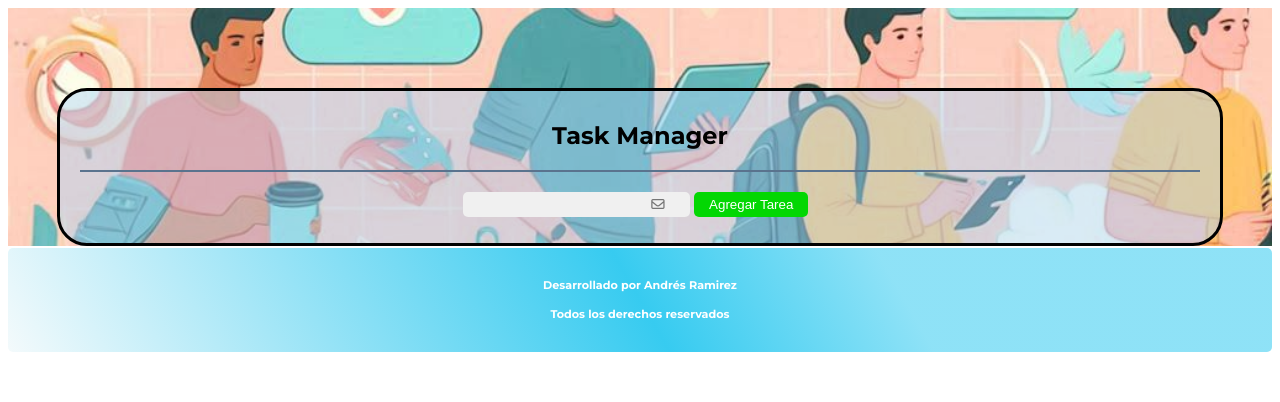
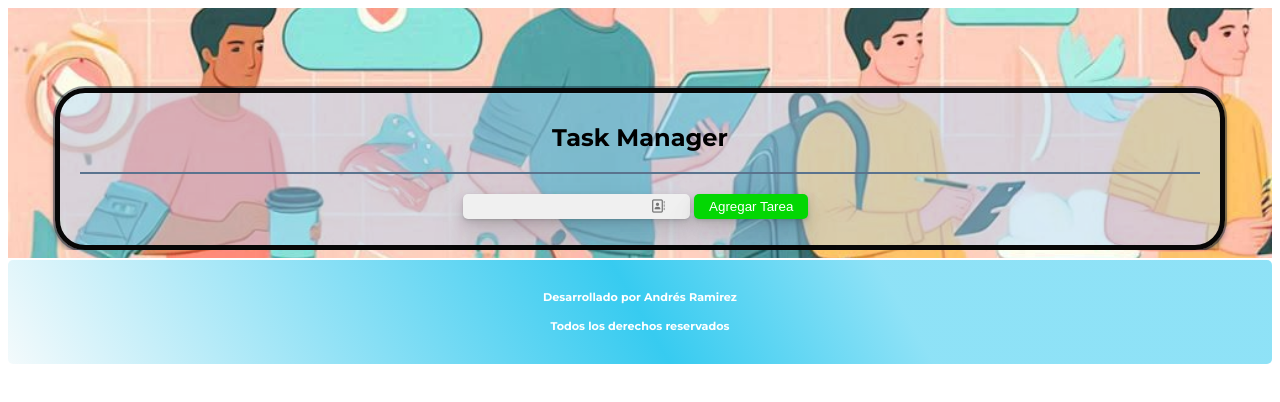
Before and after one commit to AndresRamirez917/100-sitios-jav-59, a plain HTML site: page index.html in a window 1280 px wide. Drawn offline with Linux system fonts and the light colour scheme; some packages are replaced by stand-ins of ours; a script that the page names is missing.

Commit message:
first commit

```diff
--- a/index.html
+++ b/index.html
@@ -17,7 +17,7 @@
             <div class="task-container">
                 <h2>Task Manager</h2>
                 <hr class="linea-horizontal">
-                <input type="text" id="taskInput" placeholder="">
+                <input type="text" id="taskInput" placeholder="&#xf2b9">
                 <button onclick="taskManager.saveTask()" id="btn-newTask">Agregar Tarea</button>
                 <ul id="taskList"></ul>
             </div>
--- a/scss/styles.scss
+++ b/scss/styles.scss
@@ -138,6 +138,7 @@ body, html {
     background-size: cover;
     background-color: transparent;
     height:fit-content;
+    padding-bottom: .5rem;
     .container {
 
         h2 {
@@ -168,7 +169,8 @@ body, html {
             width: 90%;
             margin: 0 auto;
             padding: 10px 20px 10px 20px;
-            border: 3px solid black;
+            border: 5px solid rgb(7, 7, 7);
+            box-shadow: rgba(6, 24, 44, 0.4) 0px 0px 0px 2px, rgba(6, 24, 44, 0.65) 0px 4px 6px -1px, rgba(255, 255, 255, 0.08) 0px 1px 0px inset;
             border-radius: 30px;
             // width: 320px;
             margin: 0 auto;
@@ -178,12 +180,14 @@ body, html {
             #taskInput {
                 padding: 5px 25px;
                 background: #f0f0f0;
+                box-shadow: rgba(0, 0, 0, 0.07) 0px 1px 2px, rgba(0, 0, 0, 0.07) 0px 2px 4px, rgba(0, 0, 0, 0.07) 0px 4px 8px, rgba(0, 0, 0, 0.07) 0px 8px 16px, rgba(0, 0, 0, 0.07) 0px 16px 32px, rgba(0, 0, 0, 0.07) 0px 32px 64px;
                 border: none;
                 border-radius: 5px;
             }
             #btn-newTask {
                 padding: 5px 15px;
                 border: none;
+                box-shadow: rgba(0, 0, 0, 0.07) 0px 1px 2px, rgba(0, 0, 0, 0.07) 0px 2px 4px, rgba(0, 0, 0, 0.07) 0px 4px 8px, rgba(0, 0, 0, 0.07) 0px 8px 16px, rgba(0, 0, 0, 0.07) 0px 16px 32px, rgba(0, 0, 0, 0.07) 0px 32px 64px;
                 border-radius: 5px;
                 background: rgb(3, 215, 3);
                 color: #fff;
```
Also changed, not shown: scss/styles.css, 1 other file.
